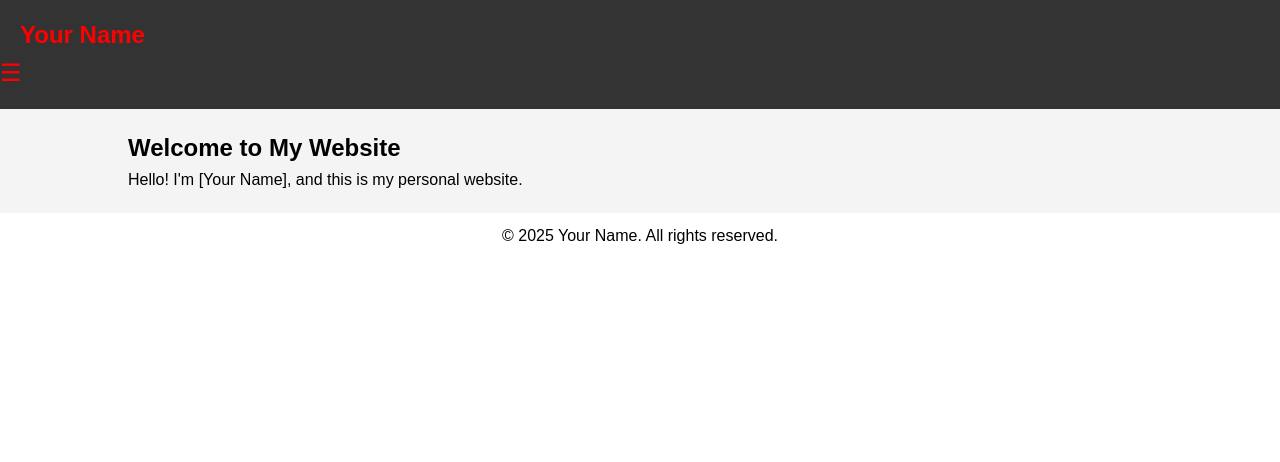
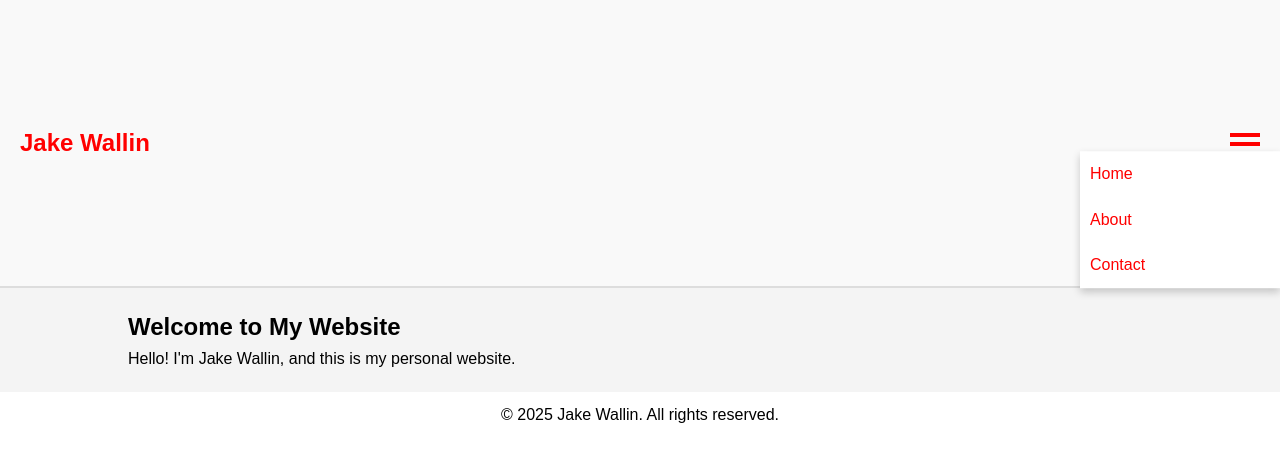
Before and after one commit to Jwat206/personal_website, a plain HTML site: page index.html in a window 1280 px wide. Drawn offline with Linux system fonts and the light colour scheme; files that its build step writes are made by us from their sources.

Commit message:
style updates

```diff
--- a/index.html
+++ b/index.html
@@ -3,21 +3,22 @@
 <head>
     <meta charset="UTF-8">
     <meta name="viewport" content="width=device-width, initial-scale=1.0">
-    <title>My Personal Website</title>
+    <title>Jake Wallin's Website</title>
     <link rel="stylesheet" href="assets/css/styles.css">
 </head>
 <body>
-    <header>
-        <nav>
-            <div class="header-left">
-                <h1>Your Name</h1>
-            </div>
-            <div class="header-right">
-                <div class="menu-icon" onclick="toggleMenu()">
-                    &#9776; <!-- Two-bar menu icon -->
-                </div>
-            </div>
-            <ul class="menu" id="menu">
+    <header class="main-header">
+        <div class="header-left">
+            <h1>Jake Wallin</h1>
+        </div>
+        <div class="header-right">
+            <button class="menu-toggle" aria-label="Toggle Menu" onclick="toggleMenu()">
+                <div class="bar"></div>
+                <div class="bar"></div>
+            </button>
+        </div>
+        <nav id="menu" class="menu">
+            <ul>
                 <li><a href="#home">Home</a></li>
                 <li><a href="#about">About</a></li>
                 <li><a href="#contact">Contact</a></li>
@@ -28,21 +29,21 @@
     <section id="home">
         <div class="container">
             <h1>Welcome to My Website</h1>
-            <p>Hello! I'm [Your Name], and this is my personal website.</p>
+            <p>Hello! I'm Jake Wallin, and this is my personal website.</p>
         </div>
     </section>
 
     <!-- Other sections remain unchanged -->
 
     <footer>
-        <p>&copy; 2025 Your Name. All rights reserved.</p>
+        <p>&copy; 2025 Jake Wallin. All rights reserved.</p>
     </footer>
 
     <!-- JavaScript for the pocket menu -->
     <script>
         function toggleMenu() {
             const menu = document.getElementById('menu');
-            menu.style.display = menu.style.display === 'block' ? 'none' : 'block';
+            menu.classList.toggle('open');
         }
     </script>
 </body>
--- a/styles.css
+++ b/styles.css
@@ -11,49 +11,61 @@ body {
 }
 
 /* Header Styles */
-header {
-    background-color: #333;
-    color: #fff;
-    padding: 1rem 0;
+.main-header {
     display: flex;
     justify-content: space-between;
     align-items: center;
+    height: 3in; /* Approx. 3 inches */
+    background-color: #f9f9f9; /* Slightly off-white for separation */
+    padding: 0 20px;
+    border-bottom: 2px solid #ddd; /* Subtle separation line */
 }
 
 .header-left h1 {
-    margin-left: 20px;
-    color: red; /* Red accent color for the name */
+    font-size: 24px;
+    color: red; /* Red accent color for your name */
 }
 
-.header-right {
-    margin-right: 20px;
+.menu-toggle {
+    background: none;
+    border: none;
+    cursor: pointer;
 }
 
-.menu-icon {
-    cursor: pointer;
-    font-size: 24px;
-    color: red; /* Red accent color for the menu icon */
+.menu-toggle .bar {
+    width: 30px;
+    height: 4px;
+    background-color: red; /* Red accent color for the menu icon */
+    margin: 5px 0;
 }
 
-/* Menu Styles */
+/* Pocket Menu Styles */
 .menu {
-    display: none; /* Initially hidden */
     position: absolute;
-    right: 20px;
-    top: 60px; /* Adjust based on header height */
-    background-color: #fff;
-    box-shadow: 0 2px 5px rgba(0, 0, 0, 0.2);
+    top: 3in; /* Aligns with header height */
+    right: 0;
+    background-color: #fff; /* White background for contrast */
+    width: 200px;
+    box-shadow: 0px 4px 8px rgba(0, 0, 0, 0.2);
+    transform: translateY(-100%);
+    transition: transform 0.3s ease-in-out;
+}
+
+.menu.open {
+    transform: translateY(0); /* Slide down when open */
+}
+
+.menu ul {
     list-style-type: none;
+}
+
+.menu li {
     padding: 10px;
 }
 
-.menu li {
-    margin: 5px 0;
-}
-
 .menu li a {
-    color: red; /* Red accent color for menu links */
     text-decoration: none;
+    color: red; /* Red accent for links */
 }
 
 .menu li a:hover {
```
